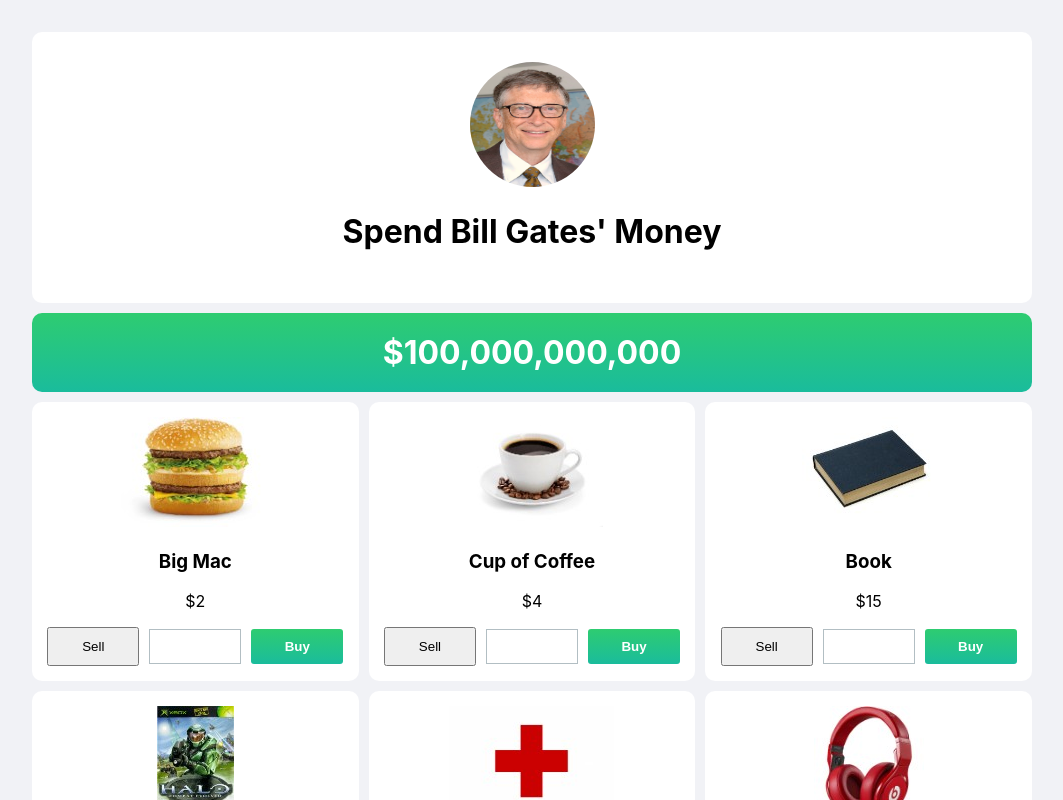
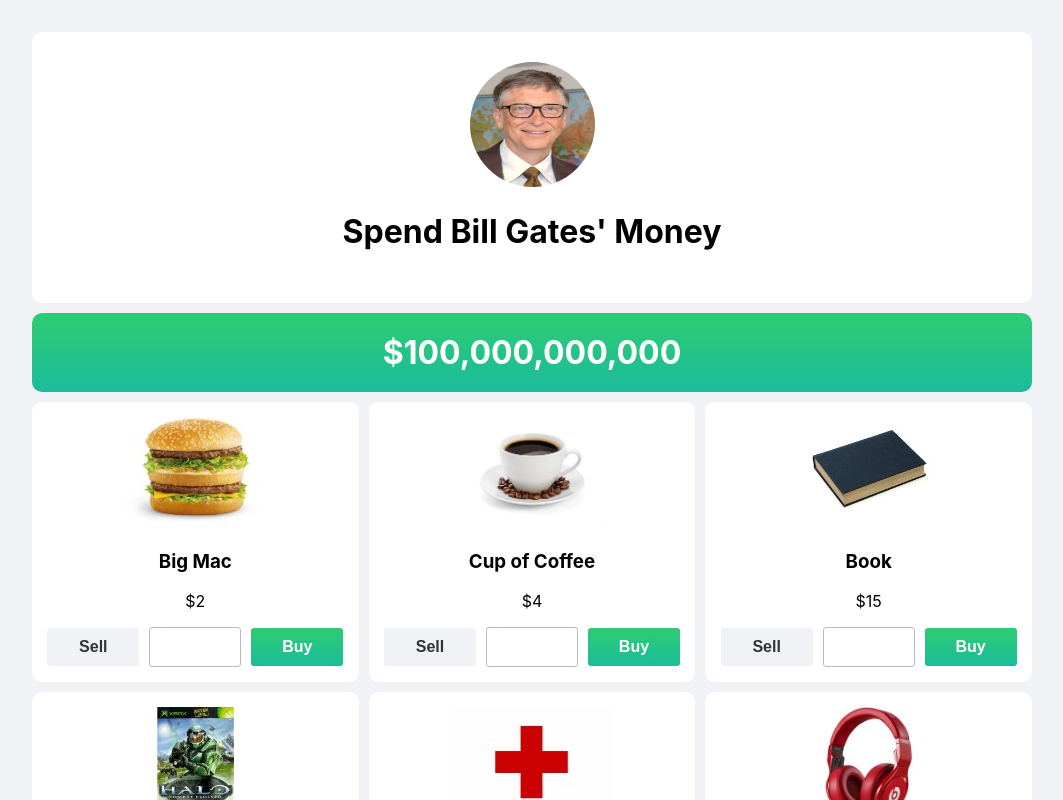
Before and after one commit to enesergun/spend-bill-gates-money, a React (Create React App) app: page / in a window 1280 px wide. Shown: the top 800 px of the page, without its empty margins (108-1171 px from the left). Built offline with nearby package versions, Linux system fonts and the light colour scheme.

Commit message:
form items styled

```diff
--- a/src/App.css
+++ b/src/App.css
@@ -51,13 +51,32 @@
   margin: 0 10px;
 }
 
+input::-webkit-outer-spin-button,
+input::-webkit-inner-spin-button {
+  -webkit-appearance: none;
+  margin: 0;
+}
+
+.formItem {
+  font-size: 16px;
+  text-align: center;
+  padding: 10px 12px;
+  border-radius: 3px;
+  font-weight: 700;
+}
+
+.sellButton {
+  background: #f1f2f6!important;
+  border: none;
+  color: #333;
+  cursor: auto;
+  touch-action: manipulation;
+}
+
 .buyButton {
   background: linear-gradient(180deg,#2ecc71,#1abc9c);
   border: none;
-  border-radius: 3px;
-  font-weight: 700;
   color: #fff;
-  padding: 10px 12px;
   cursor: pointer;
 
 }
--- a/src/components/Products.js
+++ b/src/components/Products.js
@@ -26,9 +26,9 @@
                 <p>${item.price}</p>
               </div>
               <form action="">
-                <button>Sell</button>
-                <input type="number" name="" id="" />
-                <button class="buyButton">Buy</button>
+                <button class="sellButton formItem">Sell</button>
+                <input type="number" name="" id="" class="formItem"/>
+                <button class="buyButton formItem">Buy</button>
               </form>
             </div>
             ))
```
